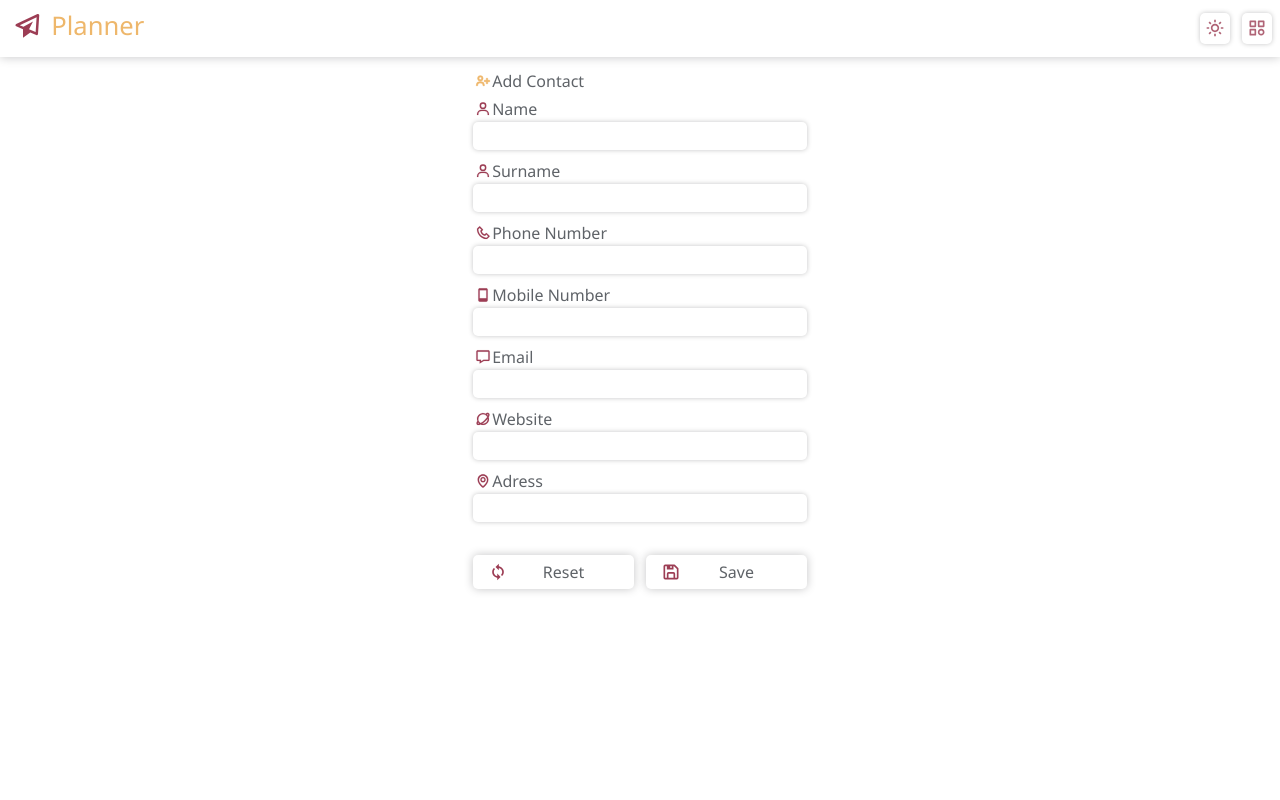
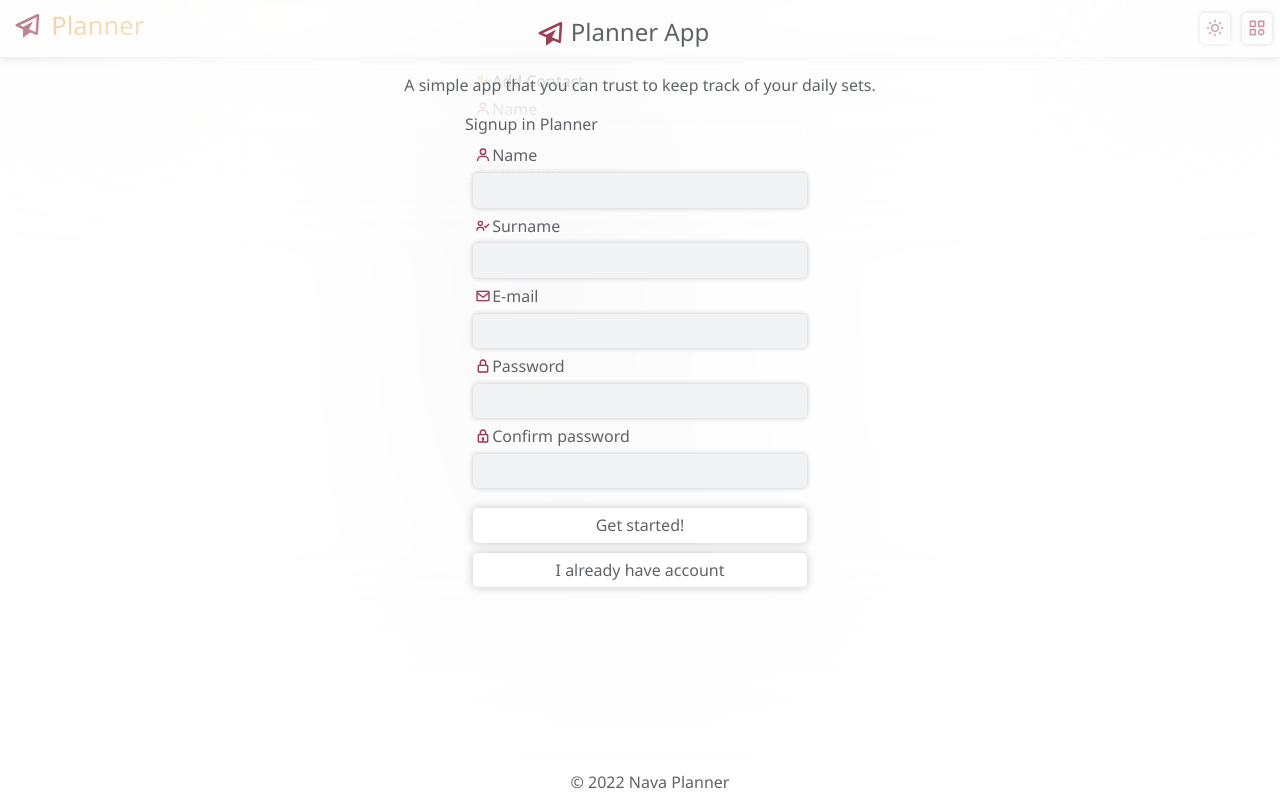
Before and after one commit to KainNhantumbo/Planner-App, a React (Create React App) app: page /contacts/add/1 in a window 1280 px wide. Built offline with nearby package versions, Linux system fonts and the light colour scheme; no server answers.

Commit message:
styles: added icons and styling fixes to SignUp component.

```diff
--- a/src/App.jsx
+++ b/src/App.jsx
@@ -110,6 +110,7 @@ function App() {
 						</ul>
 					</nav>
 				</HeaderContainer>
+				<SignUp/>
 				<AppRoutes />
 			</ThemeProvider>
 		</>
--- a/src/components/SignUp.jsx
+++ b/src/components/SignUp.jsx
@@ -1,5 +1,12 @@
 import React, { useState } from 'react';
-import { BiPaperPlane } from 'react-icons/bi';
+import {
+	BiEnvelope,
+	BiLock,
+	BiLockAlt,
+	BiPaperPlane,
+	BiUser,
+	BiUserCheck,
+} from 'react-icons/bi';
 import { Container } from '../styles/components/signUp';
 
 const SignUp = () => {
@@ -32,13 +39,18 @@ const SignUp = () => {
 					<BiPaperPlane />
 					Planner App
 				</span>
-				<p>A simple app that you can keep track of your daily sets.</p>
+				<p>A simple app that you can trust to keep track of your daily sets.</p>
 			</header>
-			<main>
-				<h4>Signup in Planner</h4>
+			<article>
+				<h3>
+					<strong>Signup in Planner</strong>
+				</h3>
 
 				<form onSubmit={formDataHandler}>
-					<label htmlFor='name'>Name</label>
+					<label htmlFor='name'>
+						<BiUser />
+						<span>Name</span>
+					</label>
 					<input
 						type='text'
 						name='name'
@@ -47,7 +59,10 @@ const SignUp = () => {
 						onChange={formDataPicker}
 					/>
 
-					<label htmlFor='surname'>Surname</label>
+					<label htmlFor='surname'>
+						<BiUserCheck />
+						<span>Surname</span>
+					</label>
 					<input
 						type='text'
 						name='surname'
@@ -56,7 +71,10 @@ const SignUp = () => {
 						onChange={formDataPicker}
 					/>
 
-					<label htmlFor='email'>E-mail</label>
+					<label htmlFor='email'>
+						<BiEnvelope />
+						<span>E-mail</span>
+					</label>
 					<input
 						type='email'
 						name='email'
@@ -65,7 +83,10 @@ const SignUp = () => {
 						onChange={formDataPicker}
 					/>
 
-					<label htmlFor='password'>Password</label>
+					<label htmlFor='password'>
+						<BiLockAlt />
+						<span>Password</span>
+					</label>
 					<input
 						type='password'
 						name='password'
@@ -73,7 +94,10 @@ const SignUp = () => {
 						required
 						onChange={formDataPicker}
 					/>
-					<label htmlFor='confirm-password'>Confirm password</label>
+					<label htmlFor='confirm-password'>
+						<BiLock />
+						<span>Confirm password</span>
+					</label>
 					<input
 						type='password'
 						name='confirm_password'
@@ -83,10 +107,11 @@ const SignUp = () => {
 					/>
 
 					<span className='errorMessage'>{passwordError}</span>
+
 					<button type='submit'>Get started!</button>
 					<button>I already have account</button>
 				</form>
-			</main>
+			</article>
 			<footer>&copy; 2022 Nava Planner</footer>
 		</Container>
 	);
--- a/src/styles/components/signUp.js
+++ b/src/styles/components/signUp.js
@@ -14,8 +14,16 @@ export const Container = styled.div`
 	flex-direction: column;
 	gap: 20px;
 
+	p,
+	label,
+	h3 {
+		font-weight: 500;
+	}
+
 	header {
 		display: flex;
+		justify-content: center;
+		align-items: center;
 		flex-flow: column nowrap;
 		position: relative;
 		margin: 0 auto;
@@ -41,10 +49,11 @@ export const Container = styled.div`
 		p {
 			color: rgb(${({ theme }) => theme.textColor});
 			text-align: center;
+			line-height: 1.4rem;
 		}
 	}
 
-	main {
+	article {
 		width: 100%;
 		max-width: 350px;
 		margin: 0 auto;
@@ -76,7 +85,7 @@ export const Container = styled.div`
 			input {
 				border-style: none;
 				color: rgb(${({ theme }) => theme.textColor});
-				background: rgb(${({ theme }) => theme.whiteColor});
+				background: rgb(${({ theme }) => theme.inner});
 				box-shadow: 0 0 5px rgba(${({ theme }) => theme.shadows});
 				border-radius: 5px;
 				padding: 8px 10px;
@@ -97,32 +106,14 @@ export const Container = styled.div`
 				@media screen and (max-width: 350px) {
 					flex-direction: column;
 				}
+			}
 
-				button {
-					border: none;
-					border-style: none;
-					border-radius: 5px;
-					background: rgba(${({ theme }) => theme.backgroundColor});
-					box-shadow: 0 0 5px rgba(${({ theme }) => theme.shadows});
-					padding: 5px;
-					color: rgb(${({ theme }) => theme.textColor});
-					font-weight: 500;
-					margin-bottom: 5px;
-					padding: 8px 0;
-
-					:hover {
-						transform: scale(1.02);
-						transition: all 200ms ease-out;
-						color: rgb(${({ theme }) => theme.secondaryColor});
-					}
-				}
-			}
 			button {
 				border: none;
 				border-style: none;
 				border-radius: 5px;
-				background: rgba(${({ theme }) => theme.backgroundColor});
-				box-shadow: 0 0 5px rgba(${({ theme }) => theme.shadows});
+				background: rgba(${({ theme }) => theme.whiteColor});
+				box-shadow: 0 0 10px rgba(${({ theme }) => theme.shadows});
 				padding: 5px;
 				color: rgb(${({ theme }) => theme.textColor});
 				font-weight: 500;
@@ -131,8 +122,9 @@ export const Container = styled.div`
 
 				:hover {
 					transform: scale(1.02);
+					color: rgb(${({ theme }) => theme.secondaryColor});
+					background: rgba(${({ theme }) => theme.secondaryColor}, 0.2);
 					transition: all 200ms ease-out;
-					color: rgb(${({ theme }) => theme.secondaryColor});
 				}
 
 				span {
```
